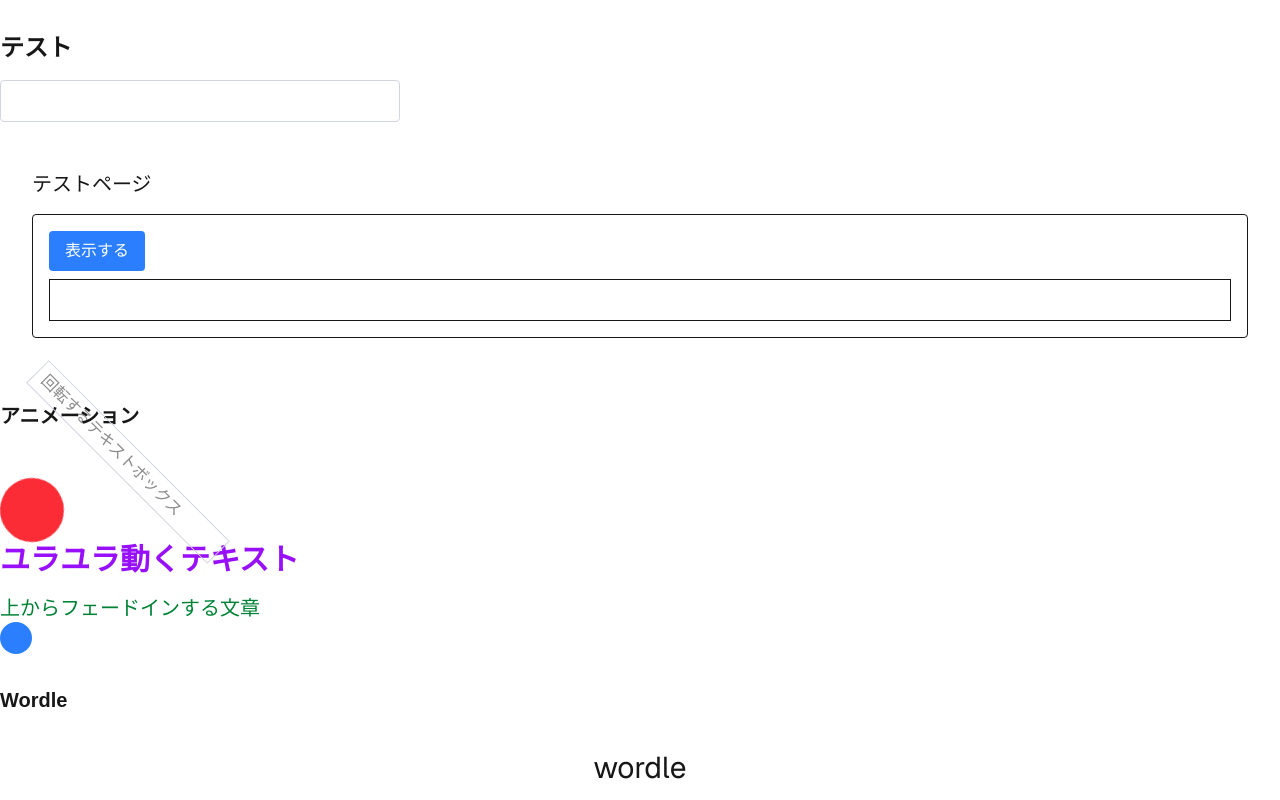
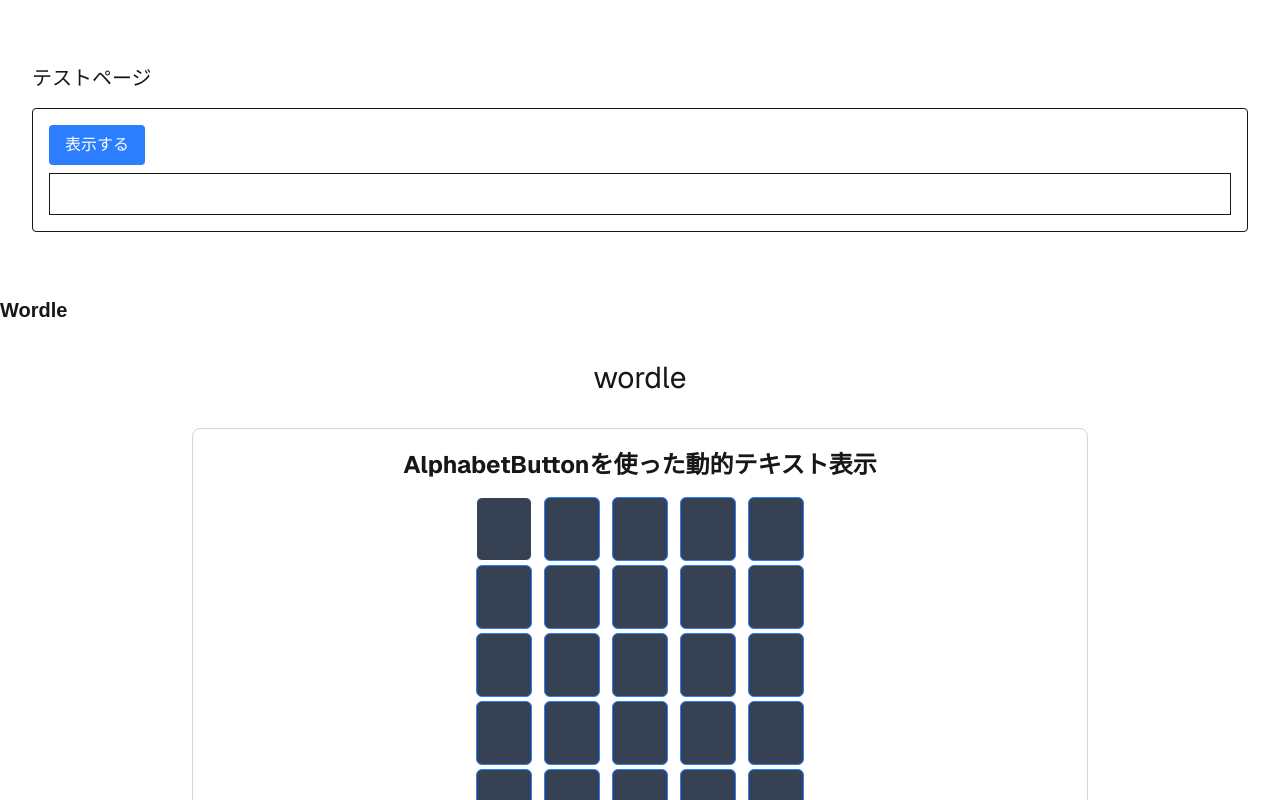
Before and after one commit to taminororo/wordle, a Next.js app: page / in a window 1280 px wide. Shown: the top 800 px of the page. Built offline with nearby package versions, Linux system fonts and the light colour scheme.

Commit message:
[fix]不要な要素の削除

```diff
--- a/src/app/page.tsx
+++ b/src/app/page.tsx
@@ -14,46 +14,14 @@
     <div className="container mx-auto mt-8">
       {/* テストセクション */}
       <section className="mb-8">
-        <h1 className="text-2xl font-bold mb-4">テスト</h1>
-        <div>
-          <input
-            type="text"
-            maxLength={10}
-            className="border border-gray-300 rounded p-2 mb-4 w-100"
-          />
-        </div>
+
         <main className="p-8">
           <h1 className="text-xl mb-4">テストページ</h1>
           <TestButton label="おはよう" />
         </main>
       </section>
 
-      {/* アニメーションセクション */}
-      <section className="mb-8">
-        <h2 className="text-xl font-bold mb-4">アニメーション</h2>
-        <div>
-          <input
-            type="text"
-            placeholder="回転するテキストボックス"
-            className="w-64 h-8 p-2 border border-gray-300 transform rotate-45 origin-center"
-          />
-        </div>
-        <div>
-          <div className="w-16 h-16 bg-red-500 rounded-full animate-spin"></div>
-        </div>
-        <div>
-          <div className="text-3xl font-bold text-purple-600 animate-wiggle">
-            ユラユラ動くテキスト
-          </div>
-          <p className="mt-4 text-xl text-green-700 animate-fadeInDown">
-            上からフェードインする文章
-          </p>
-        </div>
-        <div className="relative h-8 w-8">
-          <span className="animate-ping absolute inline-flex h-full w-full rounded-full bg-blue-400 opacity-75"></span>
-          <span className="relative inline-flex rounded-full h-8 w-8 bg-blue-500"></span>
-        </div>
-      </section>
+
 
       {/* Wordleセクション */}
       <section className="mb-8">
```
